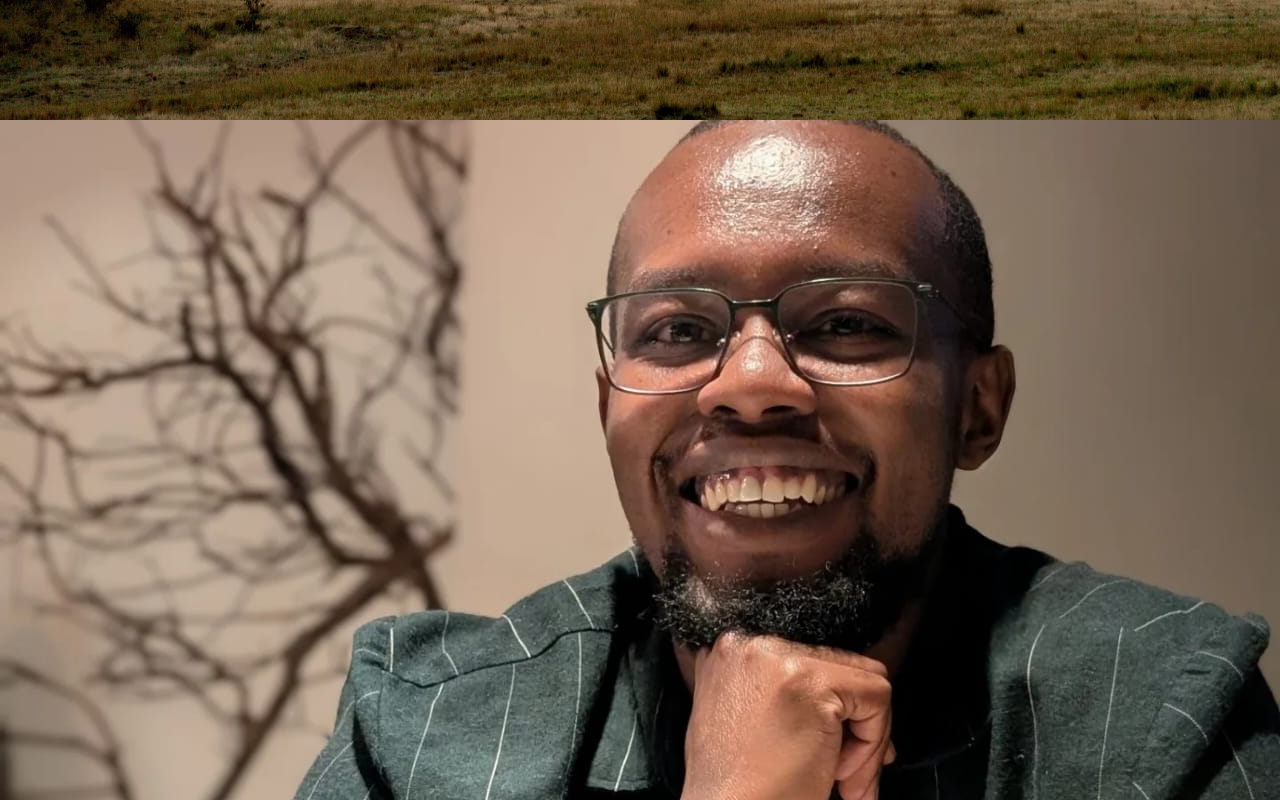
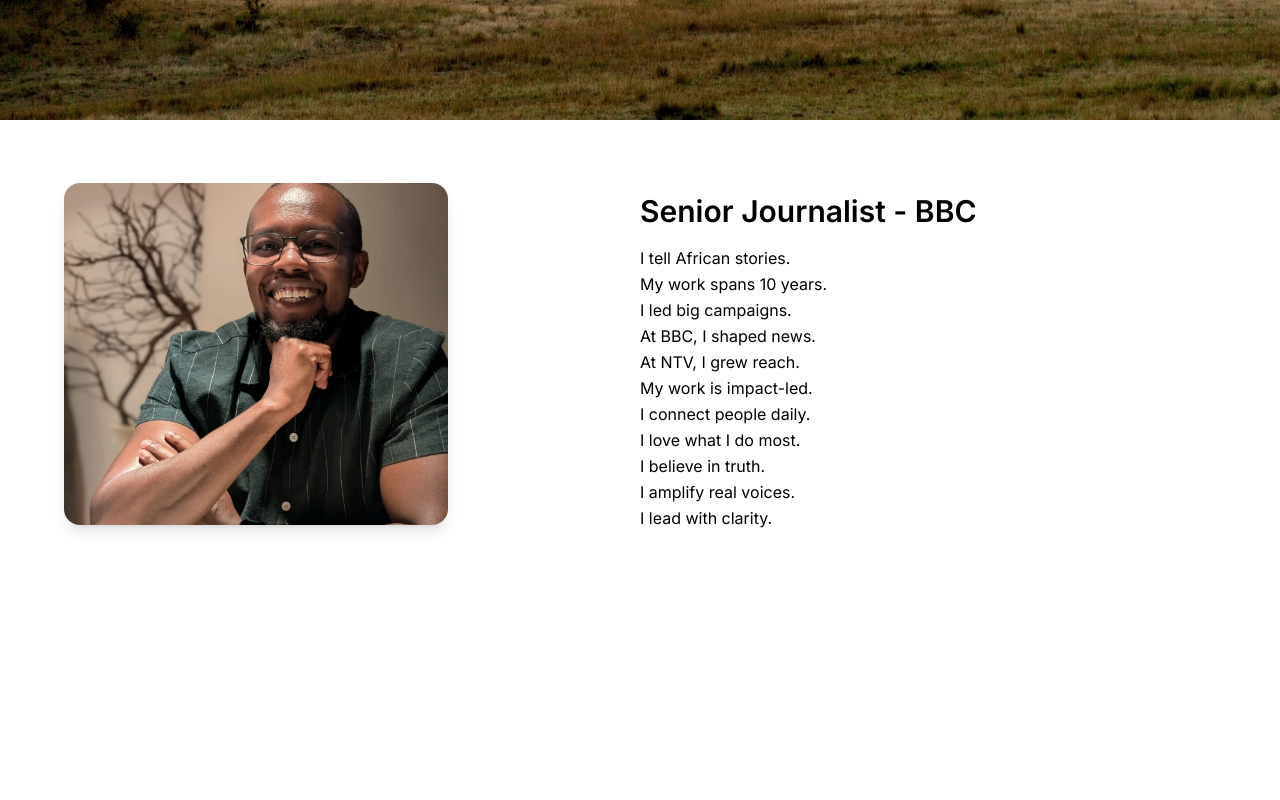
Before and after one commit to levimarkmuigai/Njoroge-React-Portfolio, a React (Vite) app: page / in a window 1280 px wide. Shown: the part 680-1480 px from the top of the page. After the commit the page ends 1275 px from the top, so only its background shows below. Built offline with nearby package versions, Linux system fonts and the light colour scheme.

Commit message:
Fixed Up by changing the paragraph text and font.

```diff
--- a/src/styles/ProfileSection.module.css
+++ b/src/styles/ProfileSection.module.css
@@ -1,39 +1,30 @@
-.profile-section {
-    @apply bg-white py-12;
+/* Load Sans-serif font */
+@import url('https://fonts.googleapis.com/css2?family=Inter:wght@400;600&display=swap');
+
+.profileSection {
+    @apply bg-white py-12 font-[Inter];
 }
 
-.profile-section_container {
-    @apply container mx-auto flex flex-col lg:flex-row items-center;
+.container {
+    @apply max-w-6xl mx-auto flex flex-col lg:flex-row items-center  px-6;
 }
 
-.profile-section-centred {
-    @apply flex justify-center items-center;
+.imageWrapper {
+    @apply flex-1;
 }
 
-.profile-section_image-wrapper {
-   @apply flex-1 mb-6 lg:mb-0;
+.image {
+    @apply w-full max-w-sm rounded-2xl shadow-lg object-cover;
 }
 
-.profile-section_image {
-   @apply rounded-lg shadow-lg w-full max-w-sm mx-auto;
+.textWrapper {
+    @apply flex-1;
 }
 
-.profile-section_content {
-    @apply flex-1 lg:pl-10;
+.title {
+    @apply text-3xl font-semibold mb-4;
 }
 
-.profile-section-content-left {
-    @apply lg:order-1;
+.paragraph {
+    @apply text-base leading-relaxed space-y-1 max-w-prose;
 }
-
-.profile-section_title {
-    @apply text-4xl font-semibold mb-3;
-}
-
-.profile-section-image-right {
-    @apply lg:order-2;
-}
-
-.profile-section_paragraph {
-    @apply text-base leading-snug mb-3;
-}
```
